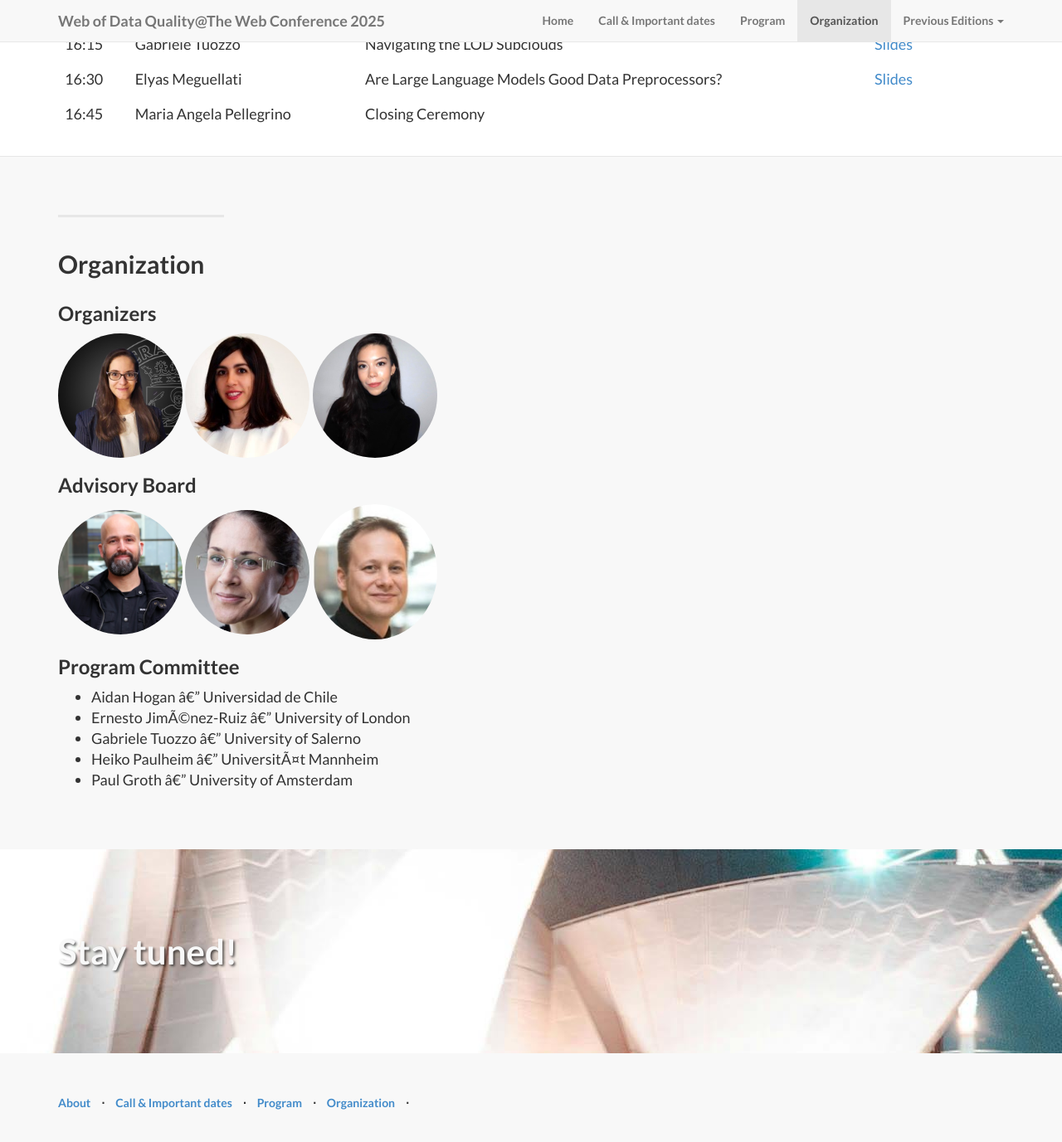
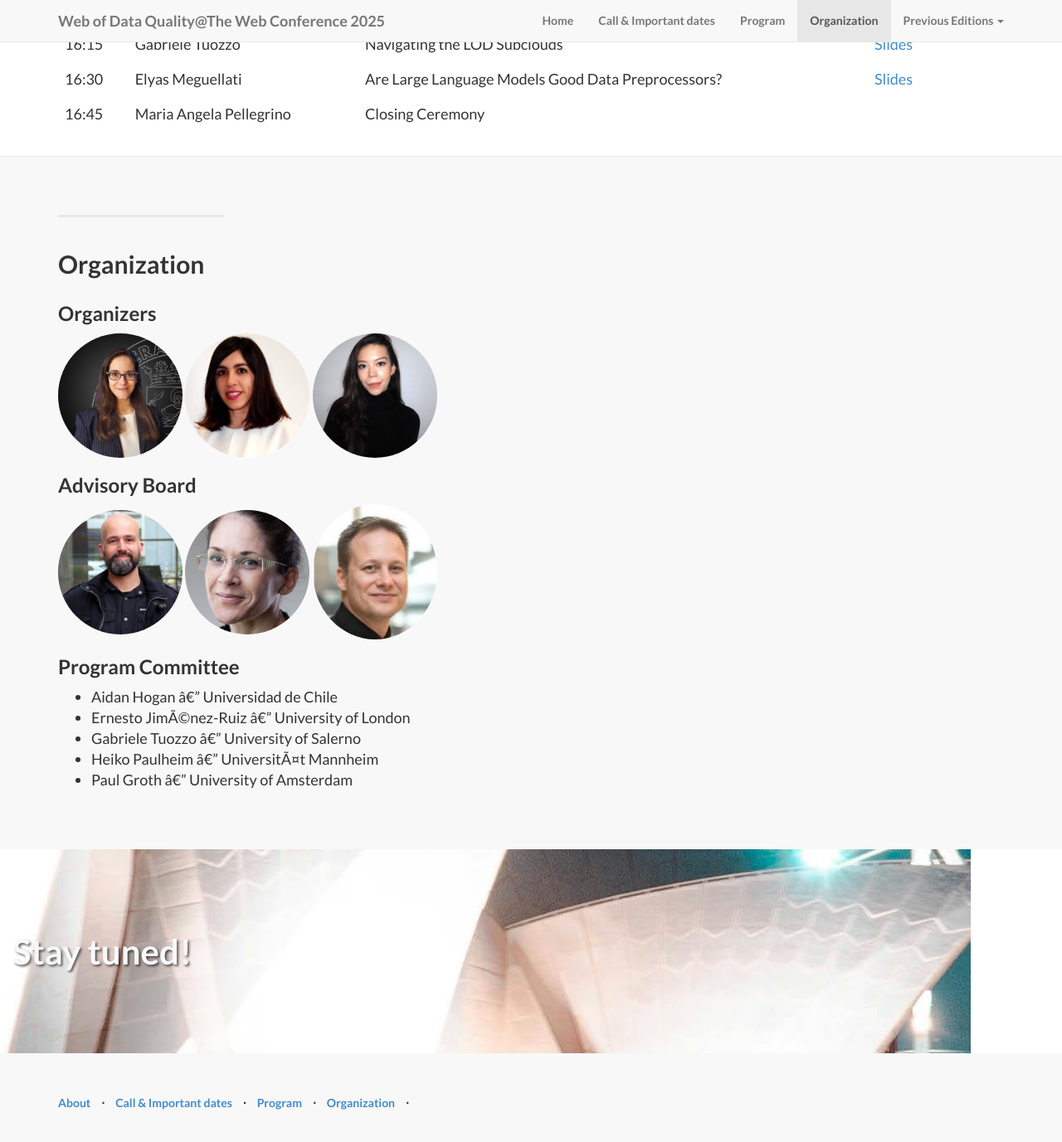
Before and after one commit to dataqualityws/edition2025, a Jekyll site: the page built from index.html, in a window 1280 px wide and 1400 px high, scrolled down 2166 px. Shown: the top 1377 px of the window at 83% size. Built offline with Jekyll 4.4.1, drawn with Linux system fonts in a browser that asks for light colours; nearby versions of some CDN libraries; library files that are not in the unit come from our copies.

Commit message:
Update landing-page.css

```diff
--- a/css/landing-page.css
+++ b/css/landing-page.css
@@ -117,6 +117,7 @@ h6 {
 
 .edition-2025{
     background: url(../img/sydney.jpeg) no-repeat center center;
+    width:fit-content
 }
 
 .banner h2 {
```
